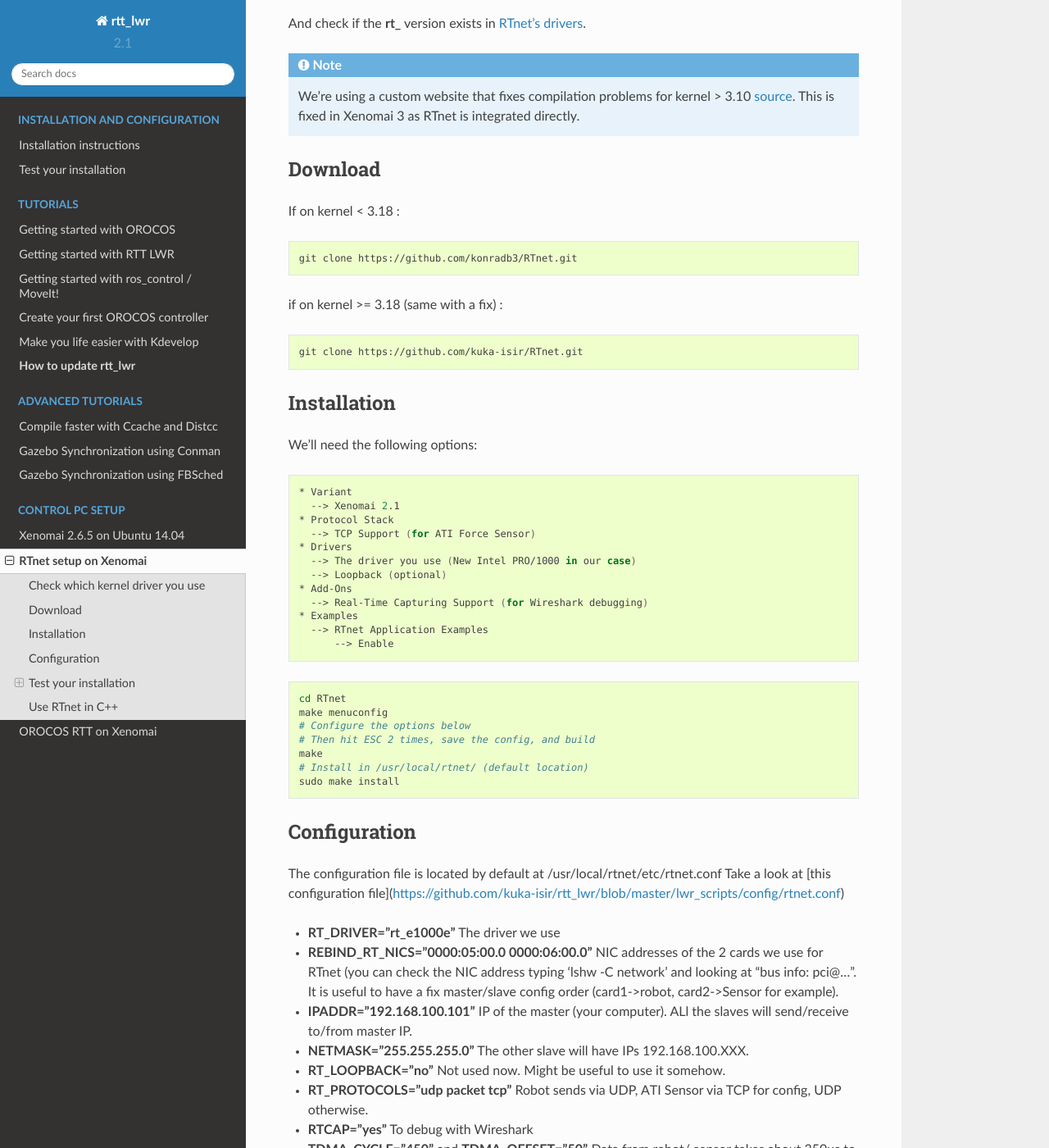
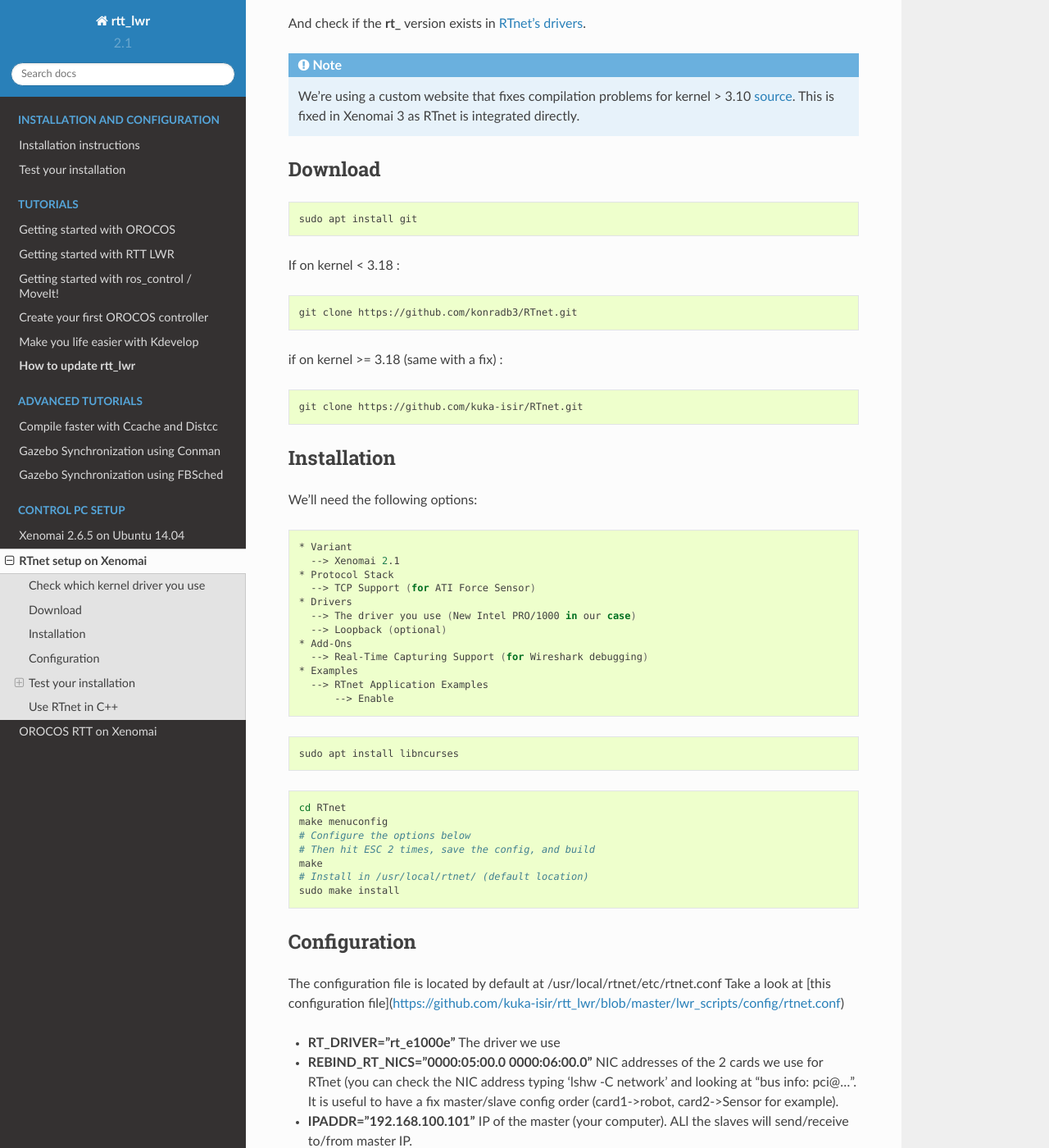
Before and after one commit to kuka-isir/rtt_lwr, a Sphinx documentation site: the page built from docs/source/rtpc/rtnet.rst, in a window 1280 px wide and 1400 px high, scrolled down 482 px. Shown: the whole window at 82% size. Built offline with Sphinx 7.4.7 and the Read the Docs theme 2.0.0, drawn with Linux system fonts in a browser that asks for light colours.

Commit message:
Update rtnet.rst

```diff
--- a/docs/source/rtpc/rtnet.rst
+++ b/docs/source/rtpc/rtnet.rst
@@ -23,6 +23,10 @@
 
 Download
 --------
+
+.. code-block:: bash
+
+    sudo apt install git
 
 If on kernel < 3.18 :
 
@@ -56,6 +60,10 @@
       --> RTnet Application Examples
           --> Enable
 
+
+.. code-block:: bash
+
+    sudo apt install libncurses
 
 .. code-block:: bash
 
```
